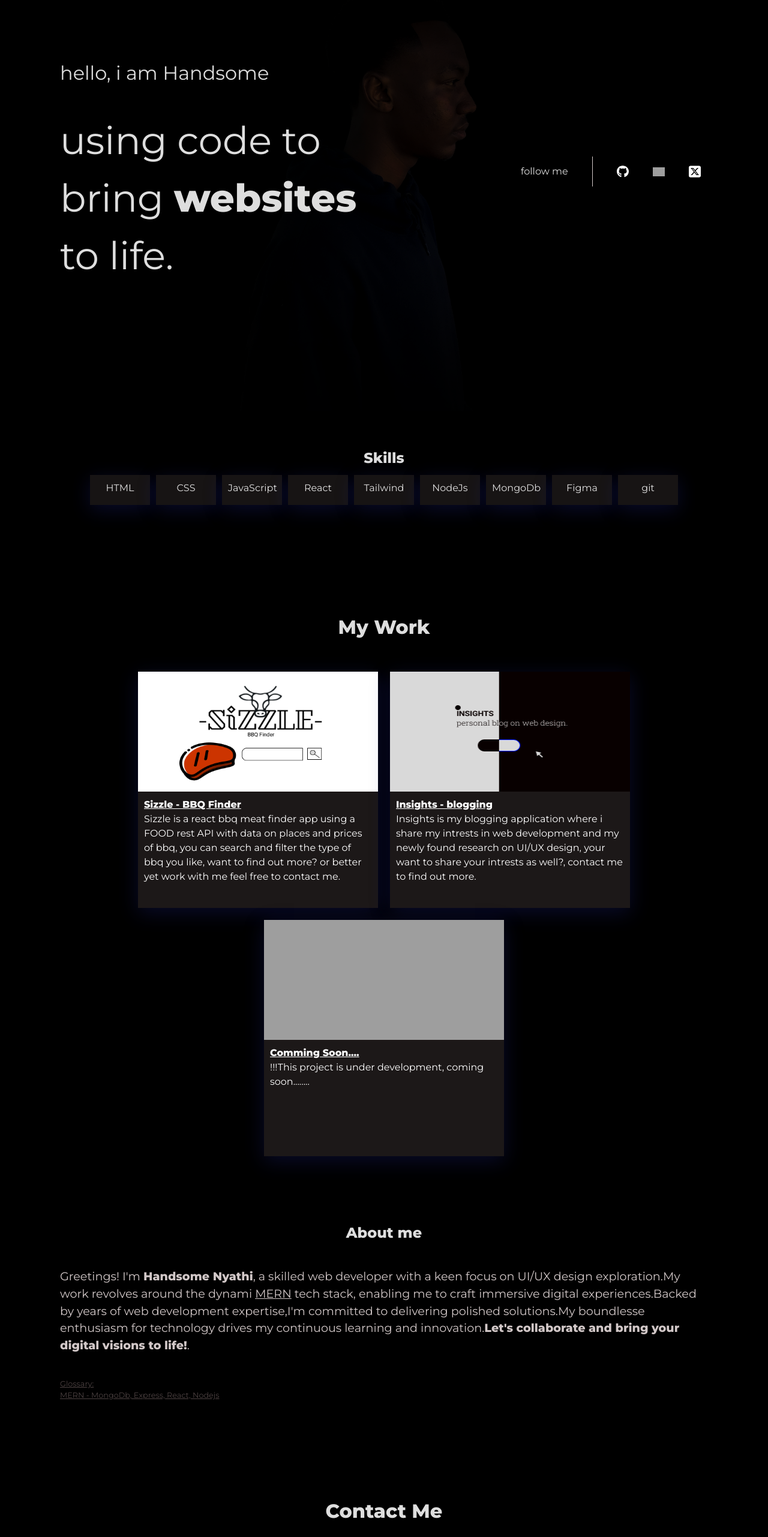
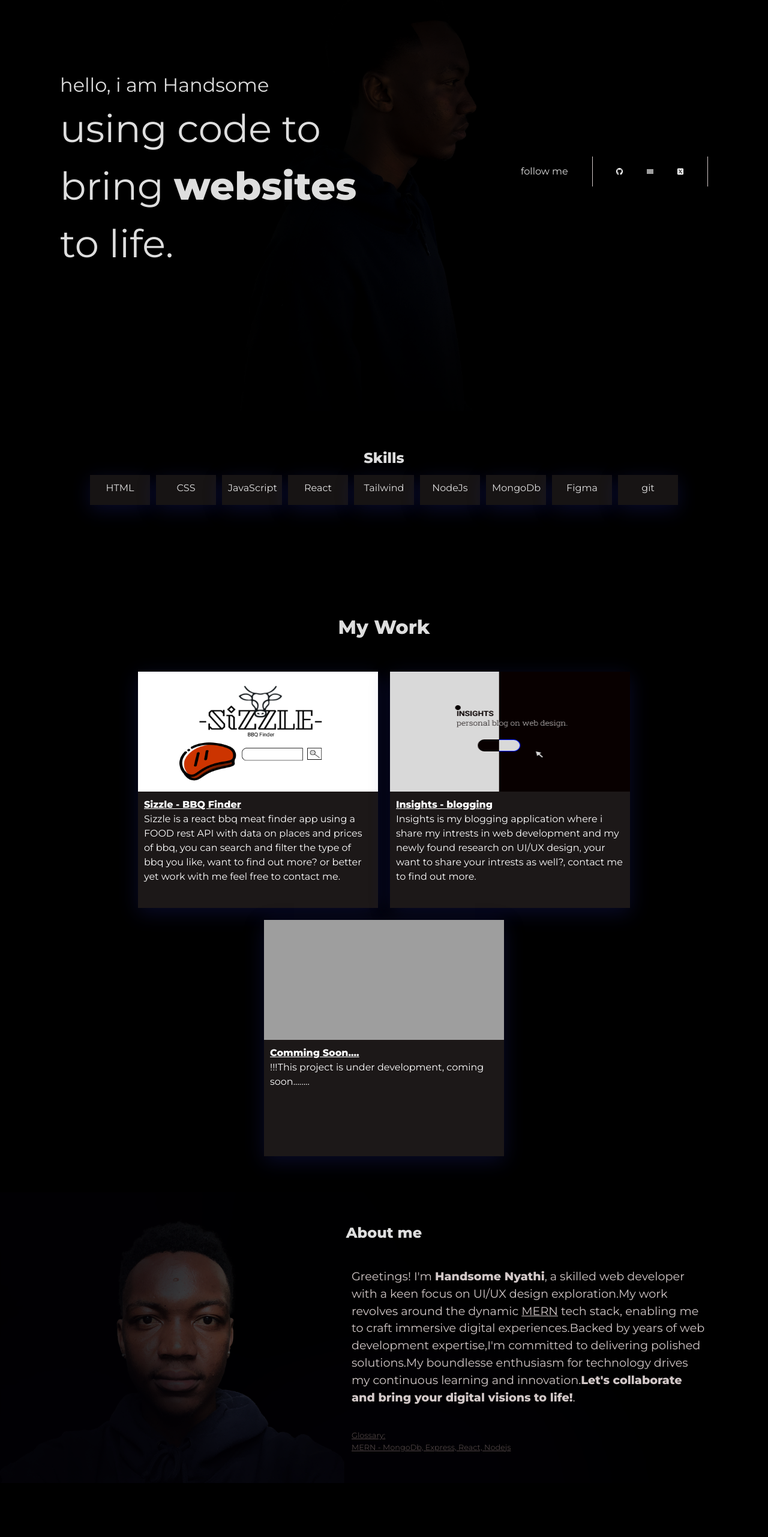
Before and after one commit to MisterH100/portfolio-rsvd, a React (Vite) app: page / in a window 1280 px wide. Shown: the part 234-2797 px from the top of the page at 60% size. Built offline with nearby package versions, Linux system fonts and the light colour scheme; grey boxes are pictures that could not be loaded; a web font is replaced by a local one.

Commit message:
add headshot to about

```diff
--- a/src/components/aboutme.tsx
+++ b/src/components/aboutme.tsx
@@ -1,8 +1,15 @@
 import { motion } from "framer-motion";
-
+import headshot from "../assets/headshot.png";
 const AboutMe = () => {
     return (
-        <section className="light w-full h-full py-[50px] flex flex-col justify-center items-center">
+        <section className="relative light w-full h-full py-[50px] flex flex-col justify-center items-center">
+            <div className="none md:block absolute -z-[10] w-full h-full">
+                <img
+                    className="w-full h-full object-cover"
+                    src={headshot}
+                    alt="headshotImage"
+                />
+            </div>
             <div className="flex items-center w-full justify-center">
                 <motion.h1
                     initial={{opacity: 0}}
@@ -11,15 +18,19 @@ const AboutMe = () => {
                     className="text-[1.5rem] font-bold whitespace-nowrap">About me
                 </motion.h1>
             </div>
-            <div className="w-full pt-[40px] px-[10px] md:px-[100px]">
+            <div className="w-full md:flex md:flex-col md:items-end pt-[40px] px-[10px] md:px-[100px]">
                 <motion.p
                     initial={{opacity: 0}}
                     whileInView={{ opacity: 1 }}
                     transition={{type: "tween", duration: 0.5}}
-                    className="whitespace-wrap text-[1.2rem] text-secondary w-full">
-                    Greetings! I'm <span className="font-black">Handsome Nyathi</span>, a skilled web developer with a keen focus on UI/UX design exploration.My work revolves around the dynami <span className="underline">MERN</span> tech stack, enabling me to craft immersive digital experiences.Backed by years of web development expertise,I'm committed to delivering polished solutions.My boundlesse enthusiasm for technology drives my continuous learning and innovation.<span className="font-black">Let's collaborate and bring your digital visions to life!</span>.
+                    className="whitespace-wrap text-[1.2rem] text-secondary w-full md:w-[55%]">
+                    Greetings! I'm <span className="font-black">Handsome Nyathi</span>, a skilled web developer with a keen focus on UI/UX
+                    design exploration.My work revolves around the dynamic <span className="underline">MERN</span> tech stack, enabling me
+                    to craft immersive digital experiences.Backed by years of web development expertise,I'm committed to delivering polished
+                    solutions.My boundlesse enthusiasm for technology drives my continuous learning and innovation.
+                    <span className="font-black">Let's collaborate and bring your digital visions to life!</span>.
                 </motion.p>
-                <ul className="text-[0.8rem] text-primaryLight pt-[40px] underline">Glossary:
+                <ul className="text-[0.8rem] text-primaryLight pt-[40px] underline w-full md:w-[55%]">Glossary:
                     <li>MERN - MongoDb, Express, React, Nodejs</li>
                 </ul>
             </div>
--- a/src/components/contact.tsx
+++ b/src/components/contact.tsx
@@ -2,7 +2,7 @@ import avatar from '../assets/avatar.png';
 import pop from '../assets/pop.mp3';
 import keyPress from '../assets/softkeypress.wav';
 import Modal from './modal';
-import { useState } from 'react';
+import React, { useState } from 'react';
 import axios from 'axios';
 import { motion } from "framer-motion";
 import { Link } from 'react-router-dom';
@@ -27,7 +27,7 @@ const Contact = () => {
             ...formData,
             [e.target.name]: e.target.value
         })
-        keySound.play();
+        keySound.play().then();
     }
 
     const HandleSubmit = (e: React.FormEvent) => {
--- a/src/components/landing.tsx
+++ b/src/components/landing.tsx
@@ -10,12 +10,12 @@ const Landing = () => {
   const tapSound = new Audio(tap);
 
   const playSound = () => {
-    tapSound.play();
+    tapSound.play().then();
   }
     return(
       <section className="bg-background4 bg-center bg-cover bg-opacity-0 w-full h-screen flex flex-col md:flex-row py-[50px]" id="home">
 
-        <div className="w-full md:w-[60%] h-full flex flex-col py-[40px] gap-[40px] items-start justify-center px-[50px] lg:px-[100px]">
+        <div className="w-full md:w-[60%] h-full flex flex-col py-[40px] items-start justify-center px-[50px] lg:px-[100px]">
           <motion.h2
             initial={{opacity: 0}}
             whileInView={{ opacity: 1}}
@@ -40,13 +40,16 @@ const Landing = () => {
             transition={{ type: "spring", delay: 2.3}}
             viewport={{ once: true }}
             className="flex items-center justify-center gap-[40px] whitespace-nowrap">
-            <h3 className="text-[1rem]"> follow me</h3>
+
+            <h3 className="hidden lg:block text-[1rem]"> follow me</h3>
+
             <motion.div
               whileInView={{height: [0, 50]}}
               transition={{ type: "spring", delay: 3 }}
               viewport={{ once: true }}
               className="w-[1px] h-[50px] bg-secondary">
             </motion.div>
+
               <motion.a
                 whileHover={{ scale: 1.5 }}
                 whileTap={{rotate: [0,-45, 0, 45,0]}}
@@ -89,6 +92,13 @@ const Landing = () => {
                 />
 
               </motion.a>
+
+              <motion.div
+              whileInView={{height: [0, 50]}}
+              transition={{ type: "spring", delay: 3 }}
+              viewport={{ once: true }}
+              className="w-[1px] h-[50px] bg-secondary">
+            </motion.div>
           </motion.div>
         </div>
       </section>
--- a/tailwind.config.js
+++ b/tailwind.config.js
@@ -16,6 +16,7 @@ export default {
         primaryDark: "#1C1818"
       },
       backgroundImage:  {
+        'background3': "url('./assets/headshot.png')",
         'background4': "url('./assets/background.png')",
         'background5': "url('./assets/grid.GIF')"
       }
```
Also changed, not shown: src/assets/headshot.png (added).
